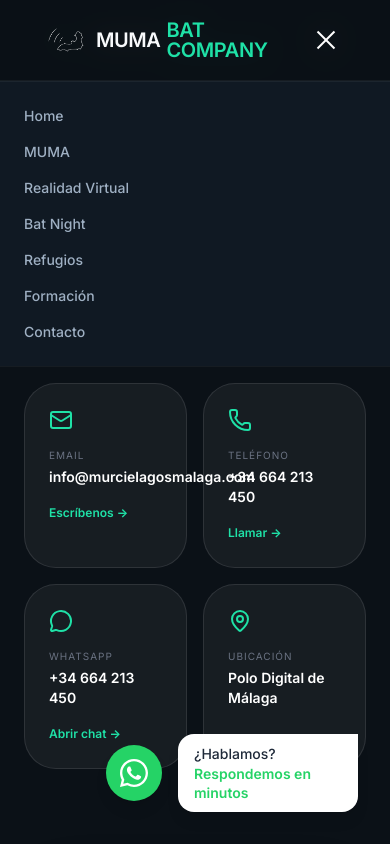
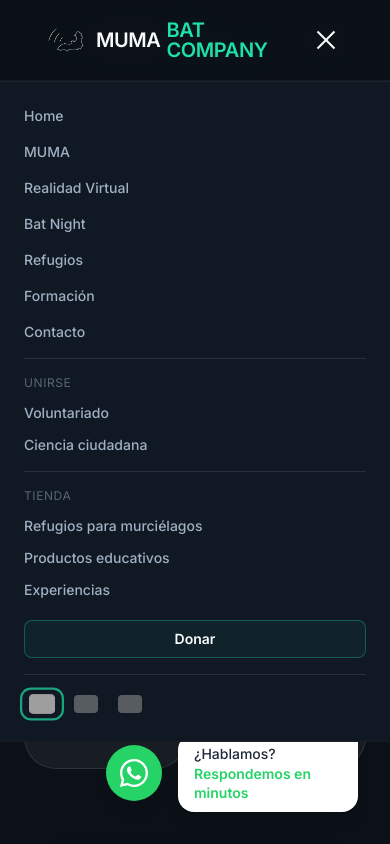
Before and after one commit to antonio-capel-dev/muma-bat-company, a React (Vite) app in the folder mumabatcompany/: page /contacto in a window 390 px wide. Both pictures are taken after a click on the button 326 px from the left and 40 px from the top of the page. Shown: the top 844 px of the page. Built offline with nearby package versions, Linux system fonts and the light colour scheme; grey boxes are pictures that could not be loaded.

Commit message:
eliminacion de iconos y vista movil

```diff
--- a/mumabatcompany/src/components/navbar.jsx
+++ b/mumabatcompany/src/components/navbar.jsx
@@ -226,6 +226,47 @@
               {link.label}
             </Link>
           ))}
+
+          <div className="border-t border-white/10 pt-4 flex flex-col gap-3">
+            <p className="text-xs text-texto-secundario/50 uppercase tracking-wider">Unirse</p>
+            {unirseOpciones.map((op) => (
+              <Link key={op.to} to={op.to} className="text-sm font-medium text-texto-secundario hover:text-marca-principal no-underline">
+                {op.label}
+              </Link>
+            ))}
+          </div>
+
+          <div className="border-t border-white/10 pt-4 flex flex-col gap-3">
+            <p className="text-xs text-texto-secundario/50 uppercase tracking-wider">Tienda</p>
+            {tiendaOpciones.map((op) => (
+              <Link key={op.to} to={op.to} className="text-sm font-medium text-texto-secundario hover:text-marca-principal no-underline">
+                {op.label}
+              </Link>
+            ))}
+          </div>
+
+          <Link
+            to="/donar"
+            className="mt-1 text-center px-4 py-2 rounded-lg text-sm font-semibold border border-marca-principal/30 text-texto-titulo bg-marca-principal/5 hover:bg-marca-principal/20 no-underline"
+          >
+            Donar
+          </Link>
+
+          <div className="border-t border-white/10 pt-4 flex items-center gap-2">
+            {idiomas.map((idioma) => (
+              <button
+                key={idioma.locale}
+                onClick={() => setLocale(idioma.locale)}
+                className={`px-1.5 py-1 rounded-lg transition-all duration-200 cursor-pointer flex items-center ${
+                  locale === idioma.locale
+                    ? "ring-2 ring-marca-principal/70 scale-110"
+                    : "opacity-50 hover:opacity-90 hover:bg-white/5"
+                }`}
+              >
+                <img src={idioma.flag} alt={idioma.label} width="24" height="18" className="rounded-sm" />
+              </button>
+            ))}
+          </div>
         </div>
       )}
     </header>
--- a/mumabatcompany/src/pages/inicio.jsx
+++ b/mumabatcompany/src/pages/inicio.jsx
@@ -2,11 +2,8 @@
 import { motion } from "framer-motion";
 import Footer from '../components/footer'
 import {
-  MessageCircle,
   ArrowRight,
-  FlaskConical,
-  Zap,
-  Globe,
+
 } from "lucide-react";
 import { Link } from "react-router-dom";
 
@@ -86,7 +83,6 @@
             to="/contacto"
             className="flex items-center gap-3 px-10 py-5 bg-white/5 border border-white/10 text-white font-bold rounded-2xl hover:bg-white/10 transition-all no-underline backdrop-blur-sm"
           >
-            <MessageCircle className="w-5 h-5 text-[#10b981]" /> Hablar con MUMA
           </Link>
         </motion.div>
       </div>
@@ -102,7 +98,6 @@
 const Diferenciacion = () => {
   const items = [
     {
-      icon: <FlaskConical strokeWidth={1.5} />,
       title: "Ciencia de campo",
       desc: "Más de una década estudiando colonias, grabando ultrasonidos y construyendo el único archivo bioacústico privado de quirópteros ibéricos. El conocimiento no es decoración — es la base de cada servicio.",
       bg: "/images/colonia_murcielago01.webp",
@@ -110,7 +105,6 @@
       cta: "Conocer el equipo",
     },
     {
-      icon: <Zap strokeWidth={1.5} />,
       title: "Tecnología que tiene fondo",
       desc: "La Batcave Experience no es una recreación — es una cueva real digitalizada en 3D. Lista para instalar en museos, centros comerciales o espacios naturales sin obra ni infraestructura adicional.",
       bg: "/images/chica-realidad-virtual.webp",
@@ -118,7 +112,6 @@
       cta: "Ver la Batcave Experience",
     },
     {
-      icon: <Globe strokeWidth={1.5} />,
       title: "Comunidad e impacto real",
       desc: "Más de 700 personas en eventos MUMA durante 2025. Bat Nights, talleres científicos y actividades con ayuntamientos, reservas naturales y centros educativos. La conservación ocurre cuando la gente entiende.",
       bg: "/images/1batnights.webp",
```
